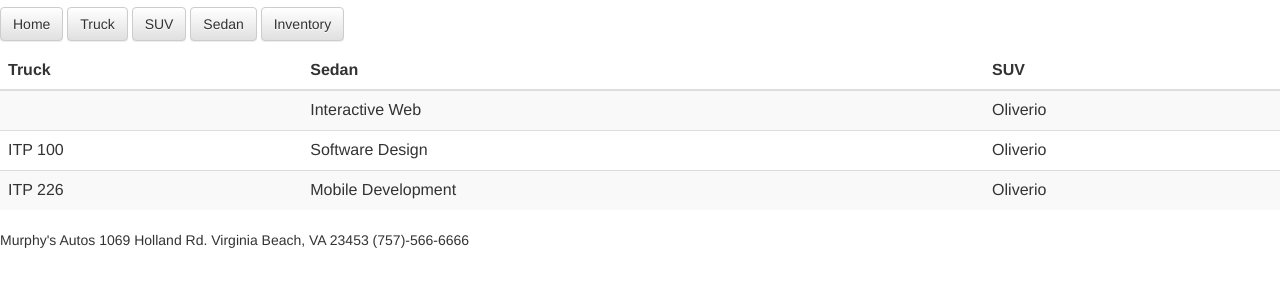
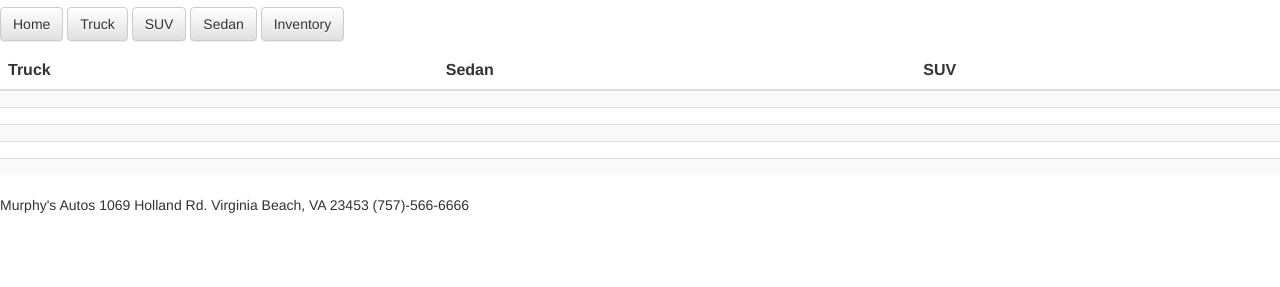
Before and after one commit to ITD210Group3/Murphy-s-Autos, a plain HTML site: page inventory.html in a window 1280 px wide. Shown: the part 63-350 px from the top of the page. Drawn offline with nearby package versions, Linux system fonts and the light colour scheme.

Commit message:
Add files via upload

```diff
--- a/inventory.html
+++ b/inventory.html
@@ -70,18 +70,28 @@ Charles Powell
             <tbody>
               <tr>
                 <td><img scr="" </td>
-                <td>Interactive Web</td>
-                <td>Oliverio</td>
+                <td></td>
+                <td></td>
               </tr>
               <tr>
-                <td>ITP 100</td>
-                <td>Software Design</td>
-                <td>Oliverio</td>
+                <td></td>
+                <td></td>
+                <td></td>
               </tr>
               <tr>
-                <td>ITP 226</td>
-                <td>Mobile Development</td>
-                <td>Oliverio</td>
+                <td></td>
+                <td></td>
+                <td></td>
+              </tr>
+			  <tr>
+                <td><img scr="" </td>
+                <td></td>
+                <td></td>
+              </tr>
+			  <tr>
+                <td><img scr="" </td>
+                <td></td>
+                <td></td>
               </tr>
             </tbody>
           </table>
```
